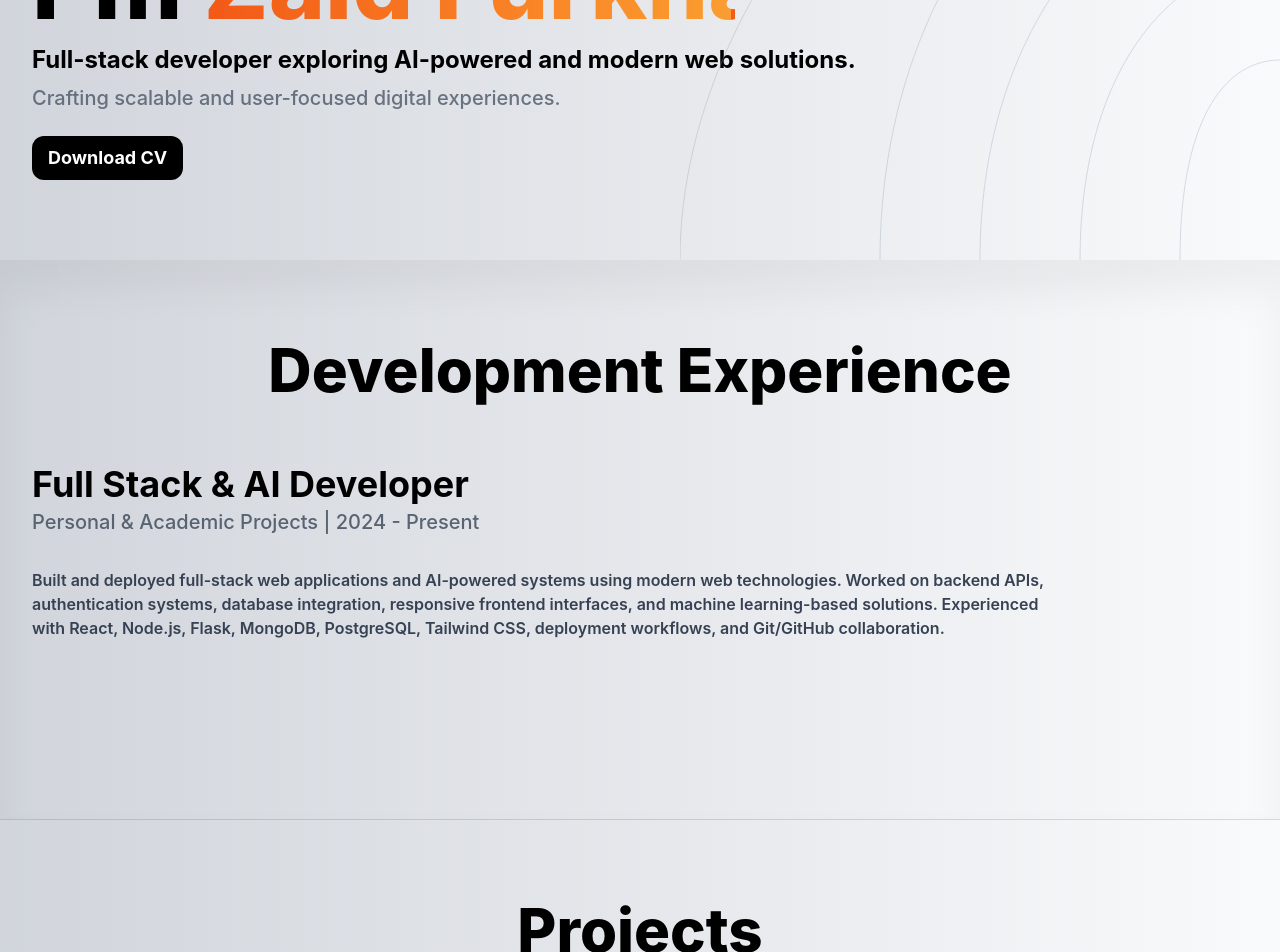
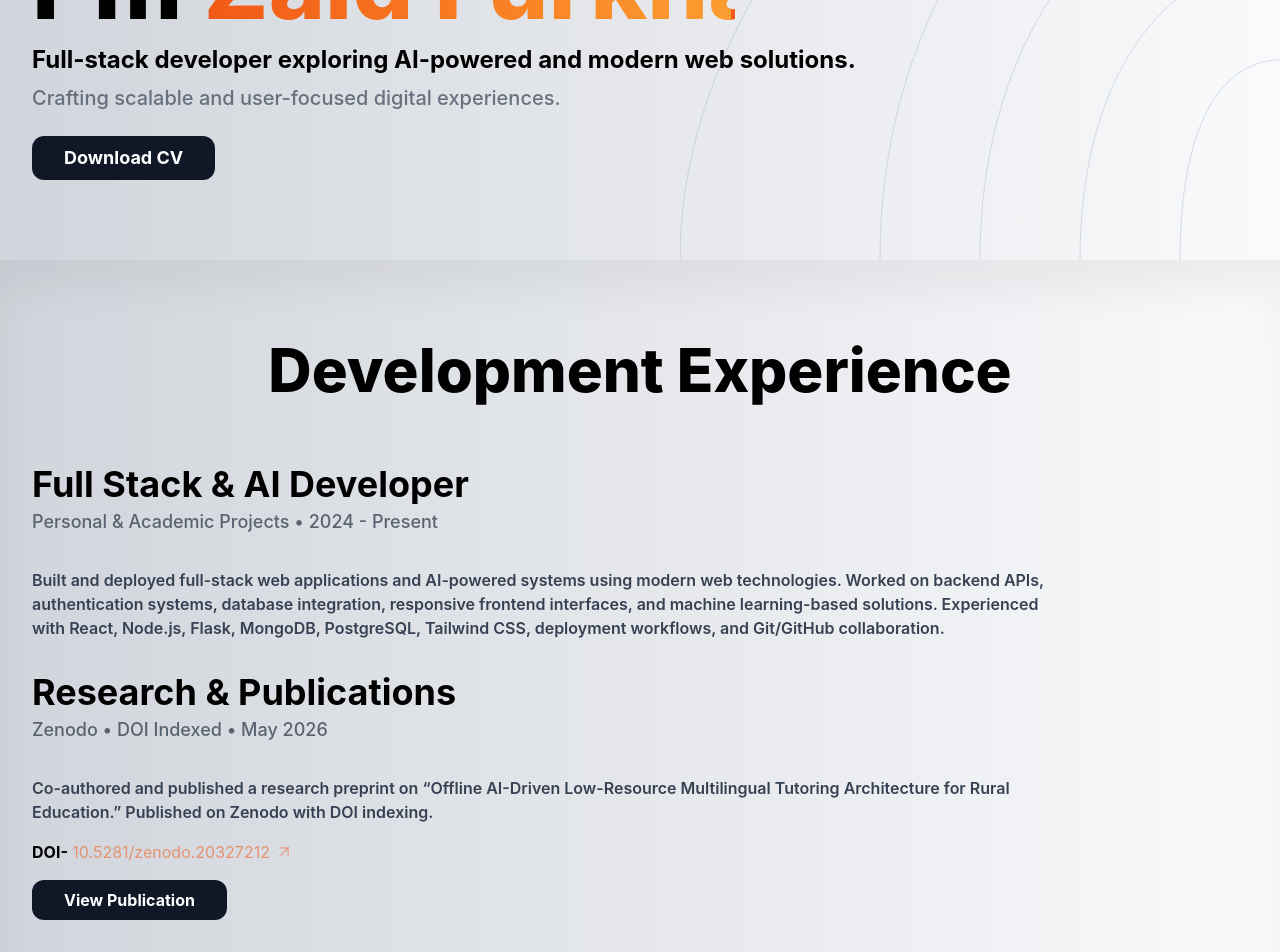
Before and after one commit to ZaidFurkhan/Portfolio, a React (Vite) app: page / in a window 1280 px wide. Shown: the part 540-1492 px from the top of the page. Built offline with nearby package versions, Linux system fonts and the light colour scheme.

Commit message:
few fixes

```diff
--- a/src/components/Certifications.jsx
+++ b/src/components/Certifications.jsx
@@ -33,7 +33,7 @@ const certifications = [
 
 export default function Certifications() {
     return (
-        <section id="certifications" className="w-full min-h-screen bg-gradient-to-r from-gray-300 via-gray-200 to-gray-50 text-black flex flex-col items-center justify-start py-20 px-8 border-b border-gray-600/10 relative z-20 shadow-[inset_0_30px_40px_rgba(0,0,0,0.05)]">
+        <section id="certifications" className="w-full min-h-screen bg-gradient-to-r from-gray-300 via-gray-200 to-gray-50 text-black flex flex-col items-center justify-start py-20 px-8 border-b border-gray-600/20 relative z-20">
 
             <motion.div
                 initial={{ opacity: 0, y: 20 }}
--- a/src/components/Experience.jsx
+++ b/src/components/Experience.jsx
@@ -1,4 +1,6 @@
 import { motion } from "framer-motion";
+import { ArrowUpRight } from "lucide-react";
+
 
 export default function Experience(){
     return (
@@ -12,8 +14,22 @@ export default function Experience(){
                 className="flex flex-col  w-full">
                 <h2 className="text-4xl md:text-6xl text-center font-extrabold mb-16">Development Experience</h2>
                 <h4 className="text-2xl md:text-4xl text-start font-bold mb-1 cursor-pointer">Full Stack & AI Developer</h4>
-                <p className="text-gray-600/90 mb-8  animate-in slide-in-from-bottom duration-800 font-medium text-xs sm:text-sm md:text-lg lg:text-xl">Personal & Academic Projects | 2024 - Present</p>
+                <p className="text-gray-600/90 mb-8  animate-in slide-in-from-bottom duration-800 font-medium text-xs sm:text-sm md:text-lg lg:text-lg">Personal & Academic Projects • 2024 - Present</p>
                 <p className="text-gray-700 text-base font-semibold text-start animate-in slide-in-from-bottom duration-800 max-w-5xl leading-6">Built and deployed full-stack web applications and AI-powered systems using modern web technologies. Worked on backend APIs, authentication systems, database integration, responsive frontend interfaces, and machine learning-based solutions. Experienced with React, Node.js, Flask, MongoDB, PostgreSQL, Tailwind CSS, deployment workflows, and Git/GitHub collaboration. </p>
+                <h4 className="text-2xl md:text-4xl mt-8 text-start font-bold mb-1 cursor-pointer">Research & Publications</h4>
+                <p className="text-gray-600/90 mb-8  animate-in slide-in-from-bottom duration-800 font-medium text-xs sm:text-sm md:text-lg lg:text-lg">Zenodo • DOI Indexed • May 2026</p>
+                <p className="text-gray-700 text-base font-semibold text-start animate-in slide-in-from-bottom duration-800 max-w-5xl leading-6">Co-authored and published a research preprint on “Offline AI-Driven Low-Resource Multilingual Tutoring Architecture for Rural Education.”
+                Published on Zenodo with DOI indexing.</p>
+
+                <div className="flex md:flex-row  md:items-center flex-col  justify-start gap-1 mt-4">
+                <p><span className="font-bold">DOI-</span> <a href="https://doi.org/10.5281/zenodo.20327212" target="_blank" rel="noopener noreferrer" className="text-orange-600/50 hover:underline">10.5281/zenodo.20327212</a></p>
+                <span className="text-orange-600/30"><ArrowUpRight className="w-5 h-5 " /></span>
+
+                </div>
+                <button className="mt-4 bg-gray-900 hover:bg-gray-800 text-white font-bold py-2 w-fit px-4 rounded-xl"><a href="public/OAMTS_Research_Paper_Final (1).pdf" target="_blank" rel="noopener noreferrer" className="text-white font-bold py-2 px-4 rounded">
+                    View Publication</a>
+                </button>
+
                 </motion.div>
         </section>
 
--- a/src/components/Hero.jsx
+++ b/src/components/Hero.jsx
@@ -7,7 +7,7 @@ export default function Hero({ className }) {
                 <h2 className="font-bold text-md md:text-xl lg:text-2xl mt-1">Full-stack developer exploring AI-powered and modern web solutions.</h2>
                 <p className="text-gray-600/80 mb-2  animate-in slide-in-from-bottom duration-800 font-medium text-xs sm:text-sm md:text-lg lg:text-xl">Crafting scalable and user-focused digital experiences.</p>
                 <div className="flex gap-4">
-                    <button className="bg-black text-white w-fit px-4 mt-4 py-1.5 md:py-2 rounded-xl hover:bg-gray-800 transition-all duration-500 cursor-pointer font-bold text-sm md:text-base lg:text-lg hover:bg-gray-200/80"><a href="/resume.pdf" target="_blank" rel="noopener noreferrer">Download CV</a></button>
+                    <button className="bg-gray-900 text-white w-fit px-4 mt-4 py-2 rounded-xl hover:bg-gray-800 transition-all duration-500 cursor-pointer font-bold text-sm md:text-base lg:text-lg "><a href="/resume.pdf" target="_blank" rel="noopener noreferrer" className="text-white font-bold py-2 px-4 rounded">Download CV</a></button>
 
                 </div>
             </div>
--- a/src/components/Projects.jsx
+++ b/src/components/Projects.jsx
@@ -48,7 +48,7 @@ const projects = [
 
 export default function Projects() {
     return (
-        <section id="projects" className="w-full min-h-screen bg-gradient-to-r from-gray-300 via-gray-200 to-gray-50 text-black flex flex-col gap-1 items-center justify-start py-20 px-8 relative z-20 shadow-[0_30px_40px_rgba(0,0,0,0.1)]">
+        <section id="projects" className="w-full min-h-screen bg-linear-to-r from-gray-300 via-gray-200 to-gray-50 text-black flex flex-col gap-1 items-center justify-start py-20 px-8 relative z-20 border-b border-gray-600/20">
             <motion.div
                 initial={{ opacity: 0, y: 20 }}
                 whileInView={{ opacity: 1, y: 0 }}
--- a/src/components/Tech.jsx
+++ b/src/components/Tech.jsx
@@ -78,7 +78,7 @@ const tech = [
 
 export default function Tech() {
     return (
-        <section id="tech" className="w-full min-h-screen bg-gradient-to-r from-gray-300 via-gray-200 to-gray-50 text-black flex flex-col items-center justify-start py-20 px-8 border-b-1 border-gray-600/20">
+        <section id="tech" className="w-full min-h-screen bg-gradient-to-r from-gray-300 via-gray-200 to-gray-50 text-black flex flex-col items-center justify-start py-20 px-8 border-b border-gray-600/20">
             <motion.div
                 initial={{ opacity: 0, y: 20 }}
                 whileInView={{ opacity: 1, y: 0 }}
```
Also changed, not shown: 1 other file (tests, documents, lock files or other folders).
